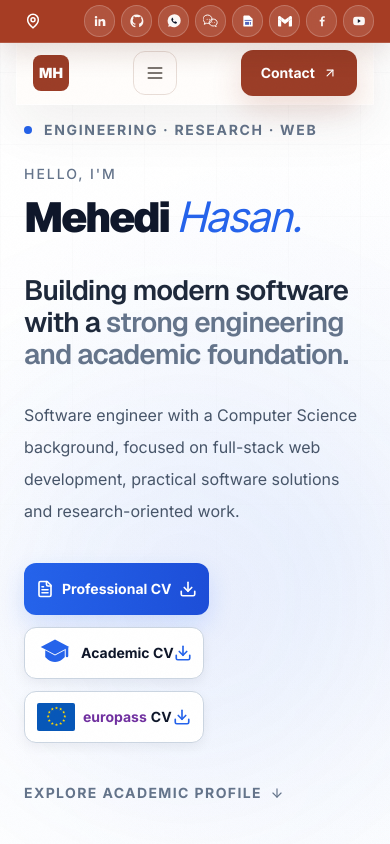
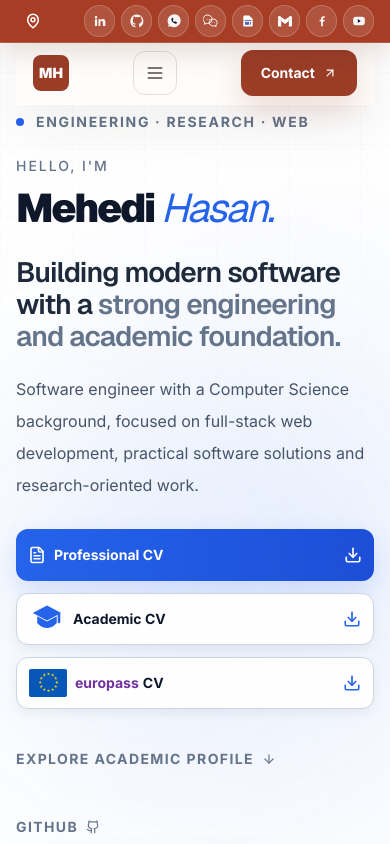
Before and after one commit to Mehedi1-SWE/portfolio, a Next.js app: page / in a window 390 px wide. Shown: the top 844 px of the page. Built offline with nearby package versions, Linux system fonts and the light colour scheme.

Commit message:
Polish typography and mobile responsive experience

```diff
--- a/components/Hero.tsx
+++ b/components/Hero.tsx
@@ -69,7 +69,7 @@ export function Hero() {
     <>
       <section
         id="home"
-        className="relative flex min-h-[700px] items-start px-6 pb-18 pt-[120px] lg:px-12 lg:pt-[120px]"
+        className="relative flex min-h-0 items-start px-4 pb-14 pt-[112px] sm:px-6 sm:pb-16 sm:pt-[120px] lg:min-h-[700px] lg:px-12 lg:pb-18"
       >
         <div
           className="grid-bg absolute inset-x-0 top-0 h-[760px] opacity-50"
@@ -92,30 +92,30 @@ export function Hero() {
               Hello, I&apos;m
             </p>
 
-            <h1 className="mt-3 text-[clamp(42px,10vw,104px)] font-black leading-[1] tracking-[-.05em] text-[#0F172A] sm:text-[clamp(56px,7.5vw,104px)]">
+            <h1 className="mt-3 text-[clamp(40px,10vw,104px)] font-black leading-[1] tracking-[-.05em] text-[#0F172A] sm:text-[clamp(56px,7.5vw,104px)]">
               Mehedi{" "}
-              <span className="font-sans font-normal italic text-[#2563EB]">
+              <span className="font-normal italic text-[#2563EB]">
                 Hasan.
               </span>
             </h1>
 
-            <h2 className="mt-9 max-w-2xl text-[clamp(28px,3.1vw,46px)] font-semibold leading-[1.15] tracking-[-.03em] text-[#1E293B]">
+            <h2 className="mt-7 max-w-2xl text-[clamp(28px,3.1vw,46px)] font-semibold leading-[1.15] tracking-[-.03em] text-[#1E293B]">
               Building modern software with a{" "}
               <span className="text-[#64748B]">
                 strong engineering and academic foundation.
               </span>
             </h2>
 
-            <p className="mt-7 max-w-2xl text-base leading-8 text-[#475569] md:text-[17px]">
+            <p className="mt-5 max-w-2xl text-base leading-8 text-[#475569] sm:mt-7 md:text-[17px]">
               Software engineer with a Computer Science background, focused on
               full-stack web development, practical software solutions and
               research-oriented work.
             </p>
 
             {/* CV BUTTONS */}
-            <div className="mt-9 flex flex-wrap items-center gap-3 sm:gap-5">
+            <div className="mt-7 grid grid-cols-1 gap-3 sm:mt-9 sm:flex sm:flex-wrap sm:items-center sm:gap-5">
               {/* Professional CV */}
-              <a href="/professional-cv.pdf" className="group inline-flex h-[52px] w-[185px] shrink-0 items-center justify-between rounded-[12px] bg-gradient-to-r from-[#2563EB] to-[#1D4ED8] px-3 text-white shadow-[0_10px_24px_rgba(37,99,235,.16)] transition hover:-translate-y-0.5">
+              <a href="/professional-cv.pdf" className="group inline-flex h-[52px] w-full shrink-0 sm:w-[185px] items-center justify-between rounded-[12px] bg-gradient-to-r from-[#2563EB] to-[#1D4ED8] px-3 text-white shadow-[0_10px_24px_rgba(37,99,235,.16)] transition hover:-translate-y-0.5">
                 <span className="flex items-center gap-2">
                   <FileText size={18} strokeWidth={2.2} className="shrink-0" />
                   <span className="whitespace-nowrap text-[14px] font-bold">Professional CV</span>
@@ -124,7 +124,7 @@ export function Hero() {
               </a>
 
               {/* Academic CV */}
-              <a href="/academic-cv.pdf" className="group inline-flex h-[52px] w-[180px] shrink-0 items-center justify-between rounded-[12px] border border-[#CBD5E1] bg-white px-3 text-[#0F172A] shadow-[0_4px_12px_rgba(15,23,42,.06)] transition hover:-translate-y-0.5">
+              <a href="/academic-cv.pdf" className="group inline-flex h-[52px] w-full shrink-0 sm:w-[180px] items-center justify-between rounded-[12px] border border-[#CBD5E1] bg-white px-3 text-[#0F172A] shadow-[0_4px_12px_rgba(15,23,42,.06)] transition hover:-translate-y-0.5">
                 <span className="flex items-center gap-2">
                   {/* Filled Academic Mortarboard */}
                   <svg
@@ -158,7 +158,7 @@ export function Hero() {
               </a>
 
               {/* Europass CV */}
-              <a href="/europass-cv.pdf" className="group inline-flex h-[52px] w-[180px] shrink-0 items-center justify-between rounded-[12px] border border-[#CBD5E1] bg-white px-3 text-[#0F172A] shadow-[0_4px_12px_rgba(15,23,42,.06)] transition hover:-translate-y-0.5">
+              <a href="/europass-cv.pdf" className="group inline-flex h-[52px] w-full shrink-0 sm:w-[180px] items-center justify-between rounded-[12px] border border-[#CBD5E1] bg-white px-3 text-[#0F172A] shadow-[0_4px_12px_rgba(15,23,42,.06)] transition hover:-translate-y-0.5">
                 <span className="flex items-center gap-2">
                   {/* EU Flag */}
                   <span className="flex h-[28px] w-[38px] shrink-0 items-center justify-center rounded-[2px] bg-[#0757B8]">
@@ -248,7 +248,7 @@ export function Hero() {
                       Academic &amp; Professional
                     </p>
 
-                    <h3 className="mt-2 text-[27px] font-bold leading-[1.2] tracking-[-.025em] text-[#0F172A] md:text-[32px]">
+                    <h3 className="mt-2 text-[23px] font-bold leading-[1.2] tracking-[-.025em] text-[#0F172A] sm:text-[27px] md:text-[32px]">
                       Software Engineer
                     </h3>
 
```
